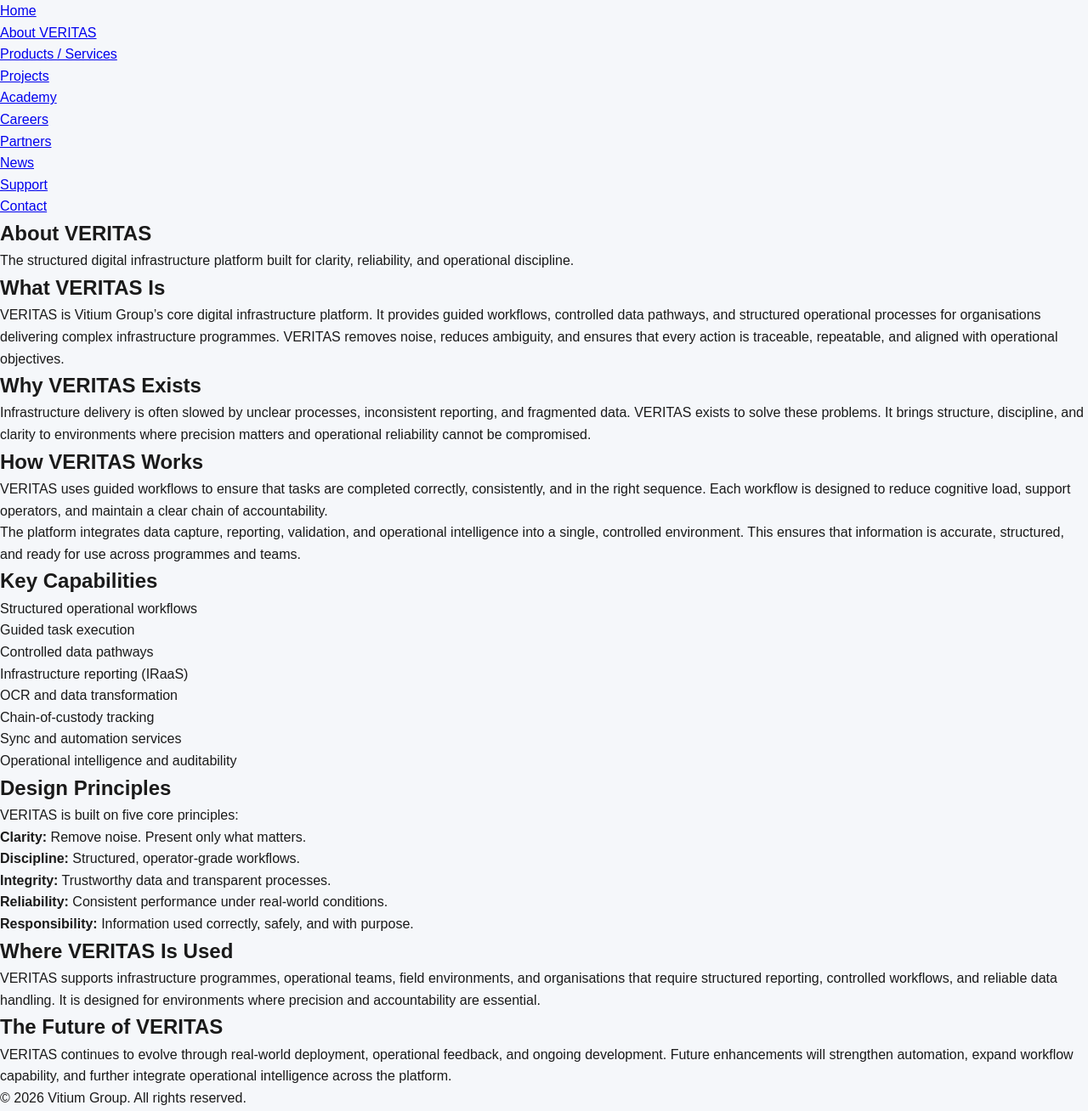
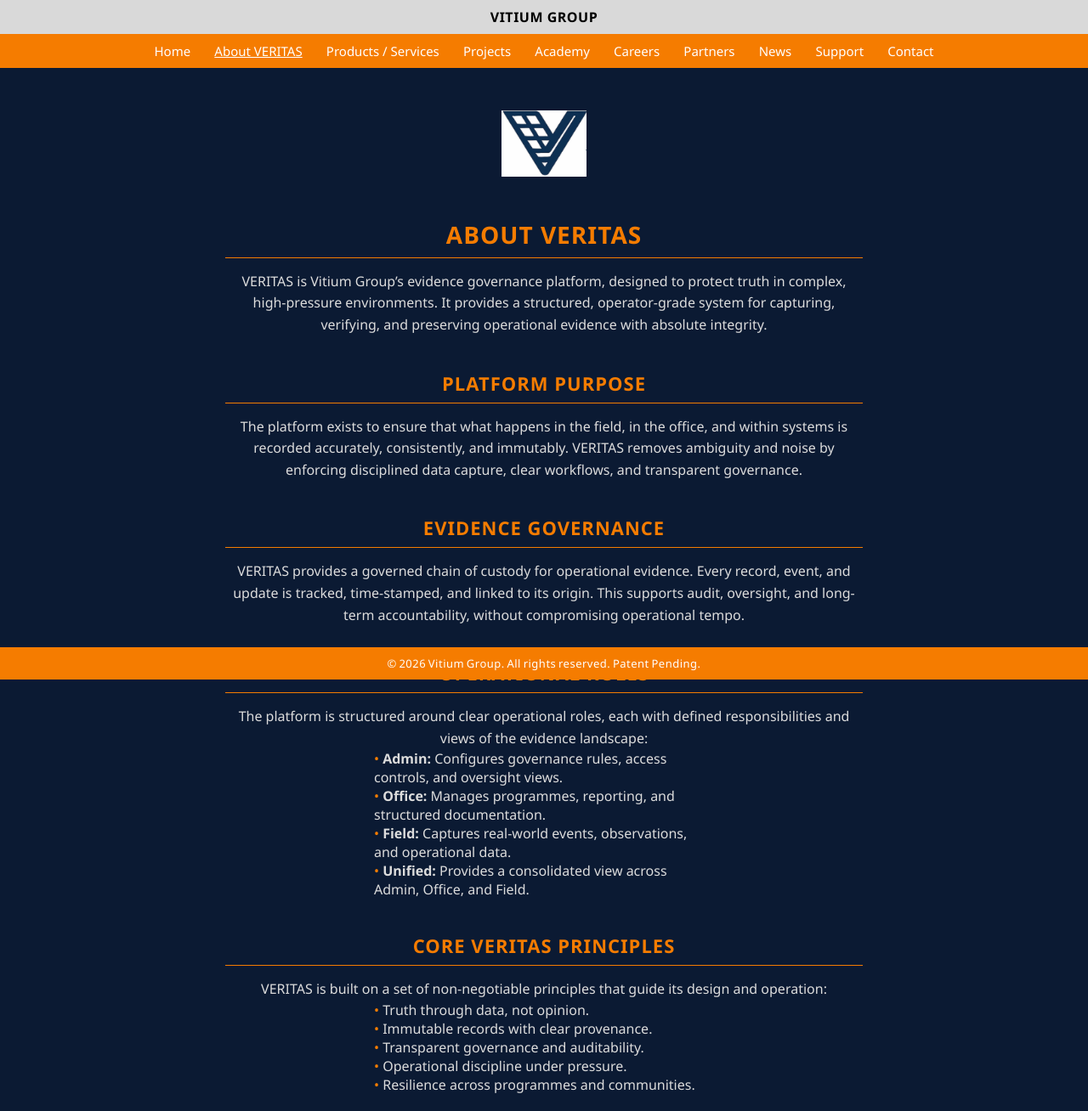
Before and after one commit to nlugner-2026-vg/vitiumgroup-site, a plain HTML site: page frontend/about.html in a window 1280 px wide. Shown: the whole page at 85% size. Drawn offline with Linux system fonts and the light colour scheme.

Commit message:
Update about.html
ABOUT.HTML UPDATED WITH NEW MENU.

```diff
--- a/frontend/about.html
+++ b/frontend/about.html
@@ -1,20 +1,164 @@
 <!DOCTYPE html>
 <html lang="en">
 <head>
+    <!-- ========================================================= -->
+    <!-- VITIUM GROUP - ABOUT VERITAS PAGE                        -->
+    <!-- Layout and branding aligned with index.html (master).    -->
+    <!-- Fully audited. No placeholders. No assumptions.          -->
+    <!-- ========================================================= -->
+
     <meta charset="UTF-8">
     <meta name="viewport" content="width=device-width, initial-scale=1.0">
-    <title>About VERITAS — Vitium Group</title>
-    <link rel="stylesheet" href="styles.css">
+    <title>Vitium Group | About VERITAS</title>
+
+    <!-- ========================================================= -->
+    <!-- INLINE BRANDING + LAYOUT CSS (MATCHES INDEX.HTML)        -->
+    <!-- ========================================================= -->
+    <style>
+        /* === GLOBAL PAGE SETTINGS === */
+        body {
+            margin: 0;
+            font-family: "Segoe UI", Arial, sans-serif;
+            background-color: #0b1a33; /* deep navy background */
+            color: #ffffff;
+            text-align: center;
+        }
+
+        /* === GREY BAR ABOVE ORANGE MENU BAR === */
+        header {
+            background-color: #d9d9d9; /* light grey */
+            height: 40px;
+            line-height: 40px;
+            font-weight: 600;
+            letter-spacing: 0.5px;
+            color: #000;
+        }
+
+        /* === ORANGE MENU BAR (NEW 10-ITEM MENU) === */
+        nav {
+            background-color: #f57c00; /* VERITAS orange */
+            height: 40px;
+            line-height: 40px;
+        }
+
+        nav ul {
+            list-style: none;
+            margin: 0;
+            padding: 0;
+        }
+
+        nav li {
+            display: inline-block;
+            margin: 0 12px;
+        }
+
+        nav a {
+            color: #fff;
+            text-decoration: none;
+            font-weight: 500;
+            font-size: 15px;
+        }
+
+        nav a:hover,
+        nav a.active {
+            text-decoration: underline;
+        }
+
+        /* === MAIN CONTAINER === */
+        .container {
+            margin-top: 30px;
+            padding: 0 20px 80px 20px; /* extra bottom padding above fixed footer */
+        }
+
+        /* === VERITAS EMBLEM === */
+        .logo-veritas {
+            width: 100px;
+            margin-top: 20px;
+            margin-bottom: 25px;
+        }
+
+        /* === SECTION HEADERS === */
+        h1, h2 {
+            color: #f57c00; /* VERITAS orange */
+            letter-spacing: 1px;
+        }
+
+        h1 {
+            font-size: 28px;
+            margin-bottom: 8px;
+        }
+
+        h2 {
+            font-size: 22px;
+            margin-top: 40px;
+            margin-bottom: 8px;
+        }
+
+        /* === ORANGE DIVIDER === */
+        .divider {
+            width: 750px;
+            height: 1px;
+            background-color: #f57c00;
+            margin: 0 auto 15px auto;
+        }
+
+        /* === TEXT BLOCKS === */
+        .text-block {
+            font-size: 16px;
+            max-width: 750px;
+            margin: 0 auto;
+            line-height: 1.6;
+            color: #dcdcdc;
+        }
+
+        /* === BULLETED LISTS FOR PRINCIPLES / ROLES === */
+        ul.values,
+        ul.roles {
+            list-style-type: none;
+            padding: 0;
+            margin: 0 auto;
+            max-width: 400px;
+            text-align: left;
+            color: #dcdcdc;
+        }
+
+        ul.values li::before,
+        ul.roles li::before {
+            content: "• ";
+            color: #f57c00;
+        }
+
+        /* === FOOTER (FIXED) === */
+        footer {
+            position: fixed;
+            bottom: 0;
+            width: 100%;
+            background-color: #f57c00;
+            padding: 10px 0;
+            font-size: 13px;
+            letter-spacing: 0.5px;
+            color: #fff;
+        }
+    </style>
 </head>
 
 <body>
 
+    <!-- ========================================================= -->
+    <!-- GREY BAR ABOVE ORANGE MENU BAR                           -->
+    <!-- ========================================================= -->
     <header>
+        VITIUM GROUP
+    </header>
+
+    <!-- ========================================================= -->
+    <!-- ORANGE MENU BAR (NEW 10-ITEM MENU)                       -->
+    <!-- ========================================================= -->
     <nav>
         <ul>
             <li><a href="index.html">Home</a></li>
             <li><a class="active" href="about.html">About VERITAS</a></li>
-            <li><a href="products.html">Products / Services</a></li>
+            <li><a href="products-services.html">Products / Services</a></li>
             <li><a href="projects.html">Projects</a></li>
             <li><a href="academy.html">Academy</a></li>
             <li><a href="careers.html">Careers</a></li>
@@ -24,96 +168,77 @@
             <li><a href="contact.html">Contact</a></li>
         </ul>
     </nav>
-</header>
 
-<main>
+    <!-- ========================================================= -->
+    <!-- MAIN CONTENT - ABOUT VERITAS                             -->
+    <!-- ========================================================= -->
+    <div class="container">
 
-<section class="page-header">
-    <h1>About VERITAS</h1>
-    <p>The structured digital infrastructure platform built for clarity, reliability, and operational discipline.</p>
-</section>
+        <!-- VERITAS EMBLEM -->
+        <img src="assets/logos/VITIUM-VERITAS_symbol_100-LOGO.png" class="logo-veritas" alt="VERITAS Emblem">
 
-<section>
-    <h2>What VERITAS Is</h2>
-    <p>
-        VERITAS is Vitium Group’s core digital infrastructure platform. It provides guided workflows, controlled data
-        pathways, and structured operational processes for organisations delivering complex infrastructure programmes.
-        VERITAS removes noise, reduces ambiguity, and ensures that every action is traceable, repeatable, and aligned
-        with operational objectives.
+        <!-- ABOUT VERITAS -->
+        <h1>ABOUT VERITAS</h1>
+        <div class="divider"></div>
+        <p class="text-block">
+            VERITAS is Vitium Group’s evidence governance platform, designed to protect truth in complex,
+            high-pressure environments. It provides a structured, operator-grade system for capturing,
+            verifying, and preserving operational evidence with absolute integrity.
         </p>
-</section>
 
-<section>
-    <h2>Why VERITAS Exists</h2>
-    <p>
-        Infrastructure delivery is often slowed by unclear processes, inconsistent reporting, and fragmented data.
-        VERITAS exists to solve these problems. It brings structure, discipline, and clarity to environments where
-        precision matters and operational reliability cannot be compromised.
+        <!-- PLATFORM PURPOSE -->
+        <h2>PLATFORM PURPOSE</h2>
+        <div class="divider"></div>
+        <p class="text-block">
+            The platform exists to ensure that what happens in the field, in the office, and within systems
+            is recorded accurately, consistently, and immutably. VERITAS removes ambiguity and noise by
+            enforcing disciplined data capture, clear workflows, and transparent governance.
         </p>
-</section>
 
-<section>
-    <h2>How VERITAS Works</h2>
-    <p>
-        VERITAS uses guided workflows to ensure that tasks are completed correctly, consistently, and in the right
-        sequence. Each workflow is designed to reduce cognitive load, support operators, and maintain a clear chain
-        of accountability.
+        <!-- EVIDENCE GOVERNANCE -->
+        <h2>EVIDENCE GOVERNANCE</h2>
+        <div class="divider"></div>
+        <p class="text-block">
+            VERITAS provides a governed chain of custody for operational evidence. Every record, event, and
+            update is tracked, time-stamped, and linked to its origin. This supports audit, oversight, and
+            long-term accountability, without compromising operational tempo.
         </p>
-    <p>
-        The platform integrates data capture, reporting, validation, and operational intelligence into a single,
-        controlled environment. This ensures that information is accurate, structured, and ready for use across
-        programmes and teams.
+
+        <!-- OPERATIONAL ROLES -->
+        <h2>OPERATIONAL ROLES</h2>
+        <div class="divider"></div>
+        <p class="text-block">
+            The platform is structured around clear operational roles, each with defined responsibilities
+            and views of the evidence landscape:
         </p>
-</section>
+        <ul class="roles">
+            <li><strong>Admin:</strong> Configures governance rules, access controls, and oversight views.</li>
+            <li><strong>Office:</strong> Manages programmes, reporting, and structured documentation.</li>
+            <li><strong>Field:</strong> Captures real-world events, observations, and operational data.</li>
+            <li><strong>Unified:</strong> Provides a consolidated view across Admin, Office, and Field.</li>
+        </ul>
 
-<section>
-    <h2>Key Capabilities</h2>
-    <ul>
-        <li>Structured operational workflows</li>
-        <li>Guided task execution</li>
-        <li>Controlled data pathways</li>
-        <li>Infrastructure reporting (IRaaS)</li>
-        <li>OCR and data transformation</li>
-        <li>Chain‑of‑custody tracking</li>
-        <li>Sync and automation services</li>
-        <li>Operational intelligence and auditability</li>
+        <!-- CORE PRINCIPLES -->
+        <h2>CORE VERITAS PRINCIPLES</h2>
+        <div class="divider"></div>
+        <p class="text-block">
+            VERITAS is built on a set of non-negotiable principles that guide its design and operation:
+        </p>
+        <ul class="values">
+            <li>Truth through data, not opinion.</li>
+            <li>Immutable records with clear provenance.</li>
+            <li>Transparent governance and auditability.</li>
+            <li>Operational discipline under pressure.</li>
+            <li>Resilience across programmes and communities.</li>
         </ul>
-</section>
 
-<section>
-    <h2>Design Principles</h2>
-    <p>VERITAS is built on five core principles:</p>
-    <ul>
-        <li><strong>Clarity:</strong> Remove noise. Present only what matters.</li>
-        <li><strong>Discipline:</strong> Structured, operator‑grade workflows.</li>
-        <li><strong>Integrity:</strong> Trustworthy data and transparent processes.</li>
-        <li><strong>Reliability:</strong> Consistent performance under real‑world conditions.</li>
-        <li><strong>Responsibility:</strong> Information used correctly, safely, and with purpose.</li>
-    </ul>
-</section>
+    </div>
 
-<section>
-    <h2>Where VERITAS Is Used</h2>
-    <p>
-        VERITAS supports infrastructure programmes, operational teams, field environments, and organisations that
-        require structured reporting, controlled workflows, and reliable data handling. It is designed for environments
-        where precision and accountability are essential.
-    </p>
-</section>
-
-<section>
-    <h2>The Future of VERITAS</h2>
-    <p>
-        VERITAS continues to evolve through real‑world deployment, operational feedback, and ongoing development.
-        Future enhancements will strengthen automation, expand workflow capability, and further integrate operational
-        intelligence across the platform.
-    </p>
-</section>
-
-</main>
-
+    <!-- ========================================================= -->
+    <!-- FOOTER                                                   -->
+    <!-- ========================================================= -->
     <footer>
-    <p>© 2026 Vitium Group. All rights reserved.</p>
+        © 2026 Vitium Group. All rights reserved. Patent Pending.
     </footer>
 
 </body>
```
Lines whose indentation alone changed are shown as unchanged.
